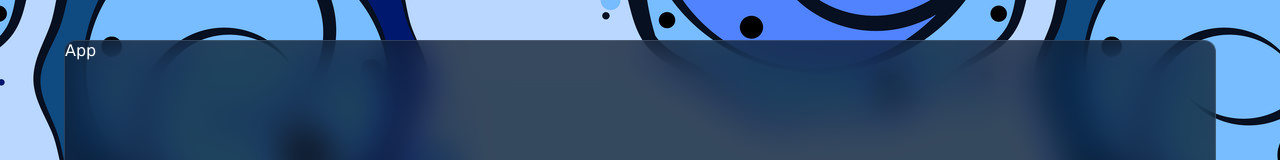
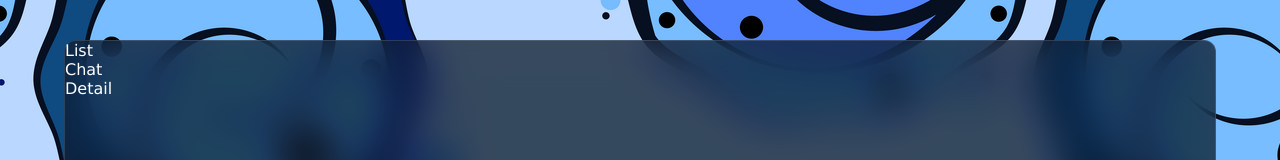
Before and after one commit to Itamar-Ratson/chat-app-firebase, a React (Vite) app: page / in a window 1280 px wide. Shown: the top 160 px of the page. Built offline with nearby package versions, Linux system fonts and the light colour scheme.

Commit message:
added base components

```diff
--- a/src/App.jsx
+++ b/src/App.jsx
@@ -1,5 +1,15 @@
+import List from './components/list/List';
+import Chat from './components/chat/Chat';
+import Detail from './components/detail/Detail';
+
 const App = () => {
-	return <div className='container'>App</div>;
+	return (
+		<div className='container'>
+			<List />
+			<Chat />
+			<Detail />
+		</div>
+	);
 };
 
 export default App;
--- /dev/null
+++ b/src/components/chat/Chat.jsx
@@ -0,0 +1,11 @@
+import './chat.css';
+
+const Chat = () => {
+	return (
+		<>
+			<div className=''>Chat</div>
+		</>
+	);
+};
+
+export default Chat;
--- /dev/null
+++ b/src/components/detail/Detail.jsx
@@ -0,0 +1,11 @@
+import './detail.css';
+
+const Detail = () => {
+	return (
+		<>
+			<div className=''>Detail</div>
+		</>
+	);
+};
+
+export default Detail;
--- /dev/null
+++ b/src/components/list/List.jsx
@@ -0,0 +1,11 @@
+import './list.css';
+
+const List = () => {
+	return (
+		<>
+			<div className=''>List</div>
+		</>
+	);
+};
+
+export default List;
```
Also changed, not shown: src/components/chat/chat.css (added), src/components/detail/detail.css (added), src/components/list/list.css (added).
